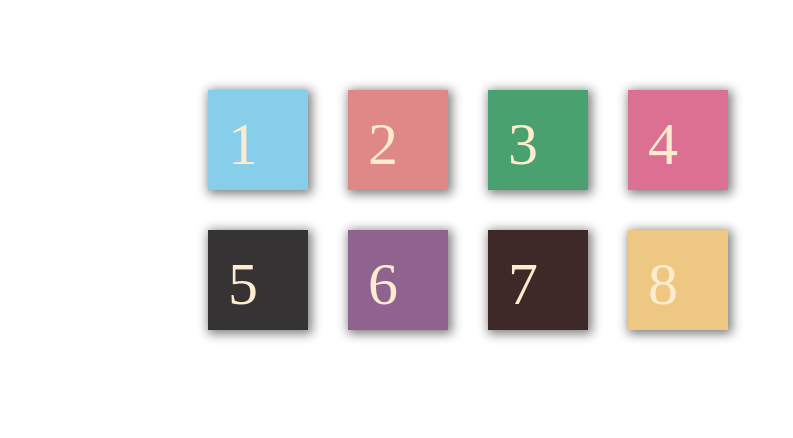
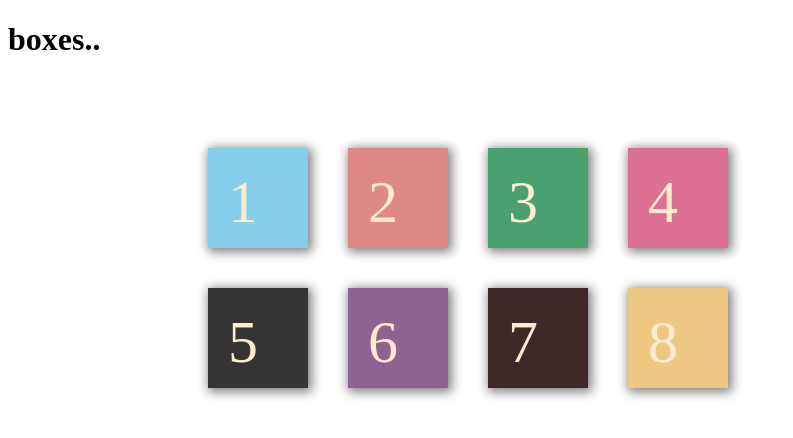
Before and after one commit to aisha-A198/tasks, a plain HTML site: page index.html in a window 1280 px wide. Shown: the whole page, without its empty margins (0-793 px from the left). Drawn offline with Linux system fonts and the light colour scheme.

Commit message:
training to task

```diff
--- a/index.html
+++ b/index.html
@@ -9,7 +9,7 @@
 </head>
 <body>
 
-
+<h1> boxes.. </h1>
 <div class="cotainer" >
     <ul class="allbox">
         <li class="bluebox boxs" id="ibox"> 1 </li>
```
